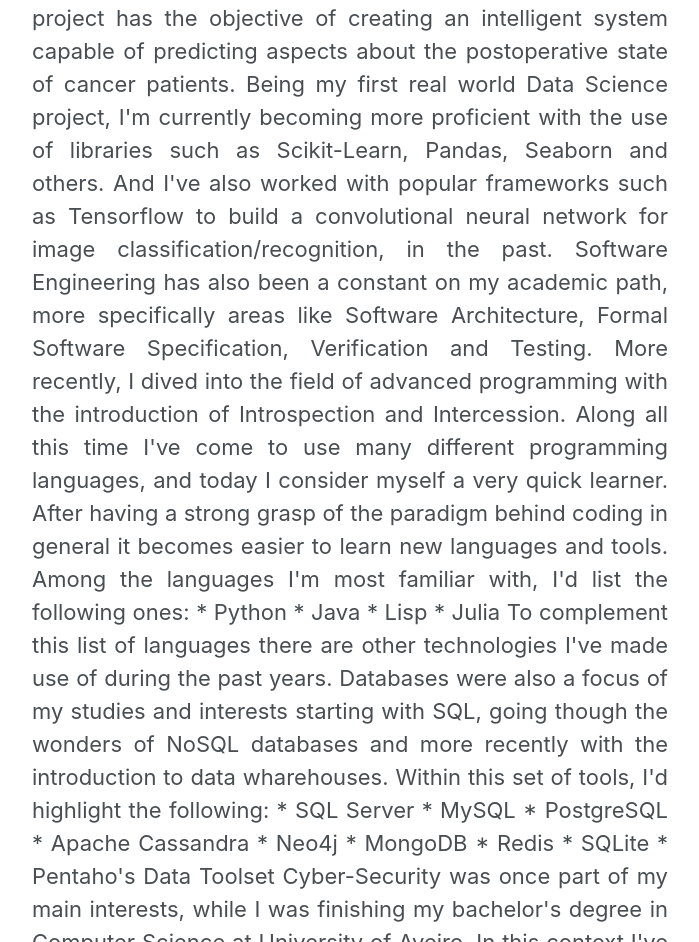
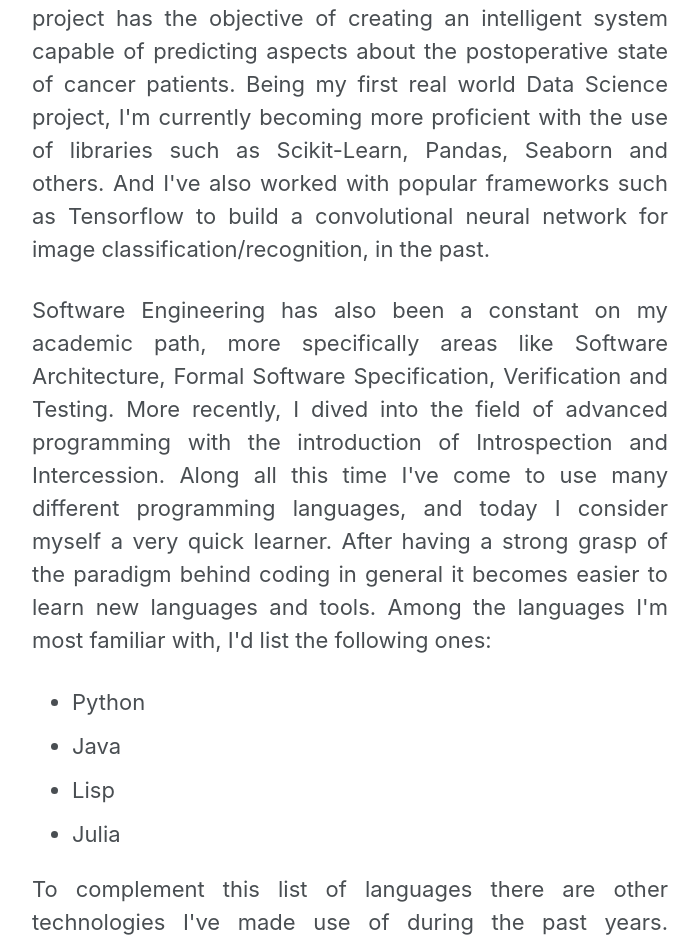
Before and after one commit to danielmg97/danielmg97.github.io, a Jekyll site: the page built from _pages/about.md, in a window 1280 px wide and 1400 px high, scrolled down 910 px. Shown: the part 453-1395 px from the top of the window, without its empty margins (290-989 px from the left). Built offline with Jekyll 4.4.1, drawn with Linux system fonts in a browser that asks for light colours; cached includes are drawn as plain includes; nearby versions of some CDN libraries; some of the changed text lies outside the part shown.

Commit message:
edit about page

```diff
--- a/_pages/about.md
+++ b/_pages/about.md
@@ -6,17 +6,19 @@
   image: "/images/ai.png"
 ---
 
-<div style="text-align: justify">
-I'm an ambitious and driven person with interests in areas like Data Science, Machine Learning, Search/Planning Algorithms and Artificial Intelligence in general. Recently, I've been attributed an investigation scholarship from FCT, to work on my master thesis dissertation project, which is born from a joint effort between IDMEC-IST and IPO Porto. This project has the objective of creating an intelligent system capable of predicting aspects about the postoperative state of cancer patients. Being my first real world Data Science project, I'm currently becoming more proficient with the use of libraries such as Scikit-Learn, Pandas, Seaborn and others. And I've also worked with popular frameworks such as Tensorflow to build a convolutional neural network for image classification/recognition, in the past.
+<p style="text-align: justify">
+I'm an ambitious and driven person with interests in areas like Data Science, Machine Learning, Search/Planning Algorithms and Artificial Intelligence in general. Recently, I've been attributed an investigation scholarship from FCT, to work on my master thesis dissertation project, which is born from a joint effort between IDMEC-IST and IPO Porto. This project has the objective of creating an intelligent system capable of predicting aspects about the postoperative state of cancer patients. Being my first real world Data Science project, I'm currently becoming more proficient with the use of libraries such as Scikit-Learn, Pandas, Seaborn and others. And I've also worked with popular frameworks such as Tensorflow to build a convolutional neural network for image classification/recognition, in the past.</p>
 
-Software Engineering has also been a constant on my academic path, more specifically areas like Software Architecture, Formal Software Specification, Verification and Testing. More recently, I dived into the field of advanced programming with the introduction of Introspection and Intercession. Along all this time I've come to use many different programming languages, and today I consider myself a very quick learner. After having a strong grasp of the paradigm behind coding in general it becomes easier to learn new languages and tools. Among the languages I'm most familiar with, I'd list the following ones:
+<p style="text-align: justify">
+Software Engineering has also been a constant on my academic path, more specifically areas like Software Architecture, Formal Software Specification, Verification and Testing. More recently, I dived into the field of advanced programming with the introduction of Introspection and Intercession. Along all this time I've come to use many different programming languages, and today I consider myself a very quick learner. After having a strong grasp of the paradigm behind coding in general it becomes easier to learn new languages and tools. Among the languages I'm most familiar with, I'd list the following ones:</p>
 
 * Python
 * Java
 * Lisp
 * Julia
 
-To complement this list of languages there are other technologies I've made use of during the past years. Databases were also a focus of my studies and interests starting with SQL, going though the wonders of NoSQL databases and more recently with the introduction to data wharehouses. Within this set of tools, I'd highlight the following:
+<p style="text-align: justify">
+To complement this list of languages there are other technologies I've made use of during the past years. Databases were also a focus of my studies and interests starting with SQL, going though the wonders of NoSQL databases and more recently with the introduction to data wharehouses. Within this set of tools, I'd highlight the following:</p>
 
 * SQL Server
 * MySQL
@@ -28,10 +30,11 @@
 * SQLite
 * Pentaho's Data Toolset
 
-Cyber-Security was once part of my main interests, while I was finishing my bachelor's degree in Computer Science at University of Aveiro. In this context I've developed a project along with 2 other colleagues which consisted of creating a Java/Android Library to allow the secure exchange of geolocation information among friends, entitled "Catch Me If You Can". This library made use of encryption algorithms and the GeoHash framework developed at MIT, and took care of the encryption key storage and secure contact management. Not only the library was developed but also was integrated in an already existing app called OwnTracks, working as a proof of concept.
+<p style="text-align: justify">
+Cyber-Security was once part of my main interests, while I was finishing my bachelor's degree in Computer Science at University of Aveiro. In this context I've developed a project along with 2 other colleagues which consisted of creating a Java/Android Library to allow the secure exchange of geolocation information among friends, entitled "Catch Me If You Can". This library made use of encryption algorithms and the GeoHash framework developed at MIT, and took care of the encryption key storage and secure contact management. Not only the library was developed but also was integrated in an already existing app called OwnTracks, working as a proof of concept.</p>
 
-To conclude my experience and toolset description, I've also worked with numerous programming IDEs like Visual Studio, Visual Studio Code, Netbeans, Eclipse, among others. All this across various operative systems like Windows, Ubuntu and even Arch Linux, one of the most hardcore bare bone flavours of Linux. Like any student, I've vastly worked with the Microsoft Office toolset but and in the last years I've been preferring to work with LaTex. Finally, Git is one of the most precious tools, in my opinion, since it contributes so much to an effective and efficient team work and safe version control.
+<p style="text-align: justify">
+To conclude my experience and toolset description, I've also worked with numerous programming IDEs like Visual Studio, Visual Studio Code, Netbeans, Eclipse, among others. All this across various operative systems like Windows, Ubuntu and even Arch Linux, one of the most hardcore bare bone flavours of Linux. Like any student, I've vastly worked with the Microsoft Office toolset but and in the last years I've been preferring to work with LaTex. Finally, Git is one of the most precious tools, in my opinion, since it contributes so much to an effective and efficient team work and safe version control.</p>
 
-That being said, along the academic path of any computer science student the projects will be mostly developed in groups and the success of each project is often dependent on the intra group coordination. More than the words I can write, there are proven results in my record, and so far being a hard working and determined person who likes to lead by example, happily acceptant of new challenges, has payed of.
-
-</div>
+<p style="text-align: justify">
+That being said, along the academic path of any computer science student the projects will be mostly developed in groups and the success of each project is often dependent on the intra group coordination. More than the words I can write, there are proven results in my record, and so far being a hard working and determined person who likes to lead by example, happily acceptant of new challenges, has payed of.</p>
```
